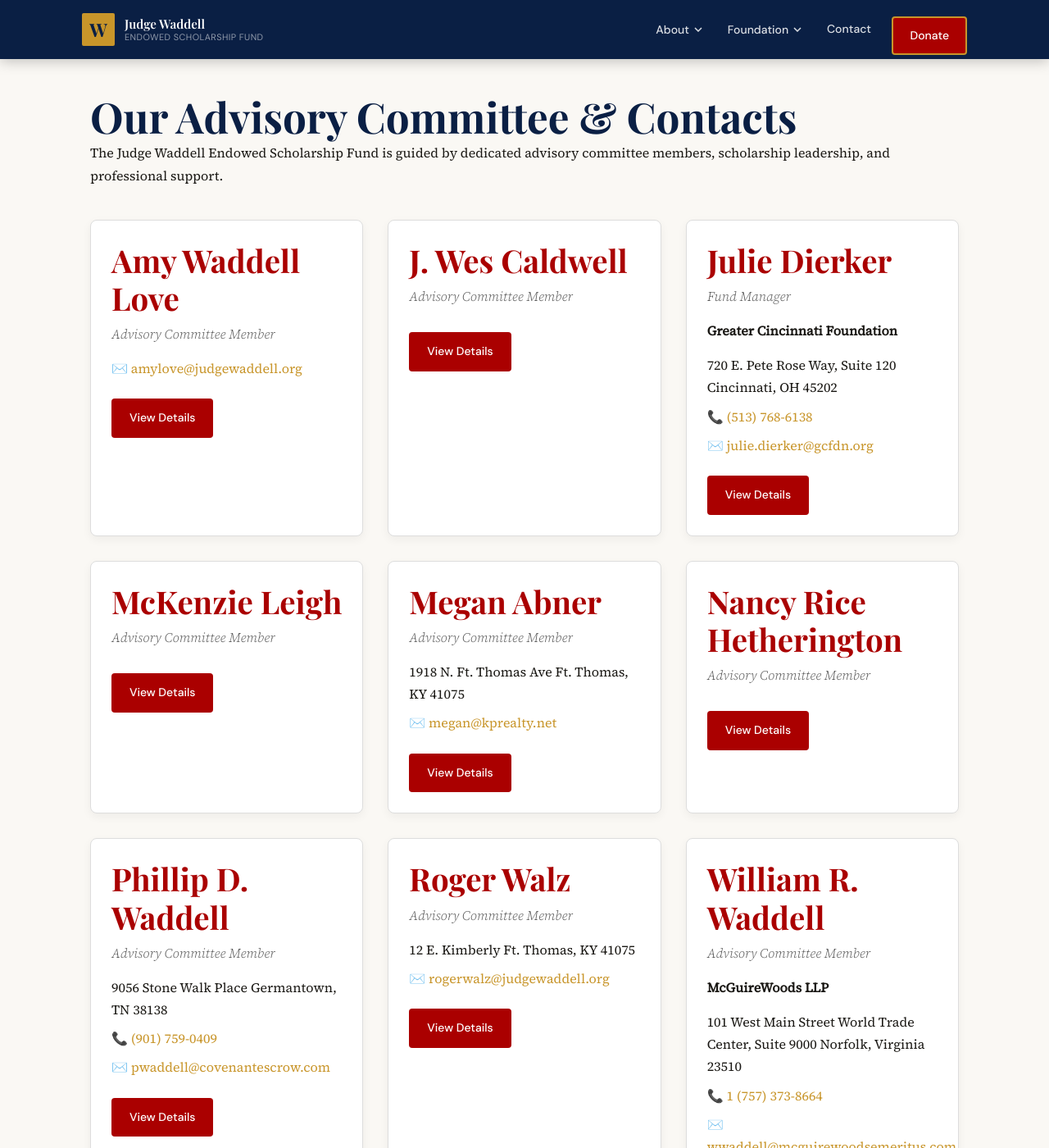
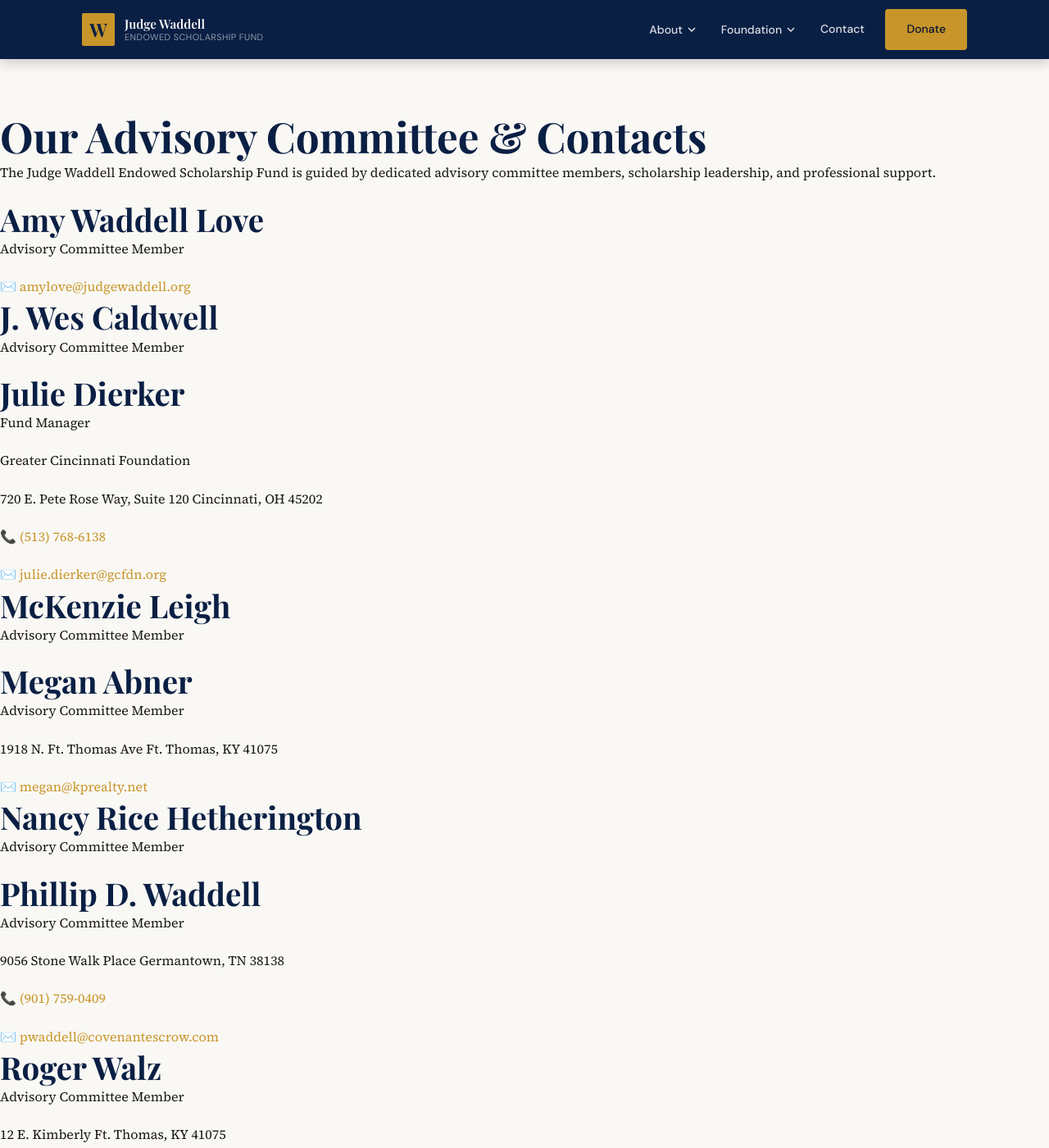
Before and after one commit to alwad/judgewaddellv3, a Jekyll site: the page built from pages/contact.html, in a window 1280 px wide and 1400 px high. Shown: the whole window at 82% size. Built offline with Jekyll 4.4.1, drawn with Linux system fonts in a browser that asks for light colours; some web fonts are replaced; some of the changed text lies outside the part shown.

Commit message:
Update contact.html

```diff
--- a/pages/contact.html
+++ b/pages/contact.html
@@ -24,45 +24,11 @@
           {% if contact.email %}<p class="email">✉️ <a href="mailto:{{ contact.email }}">{{ contact.email }}</a></p>{% endif %}
         </div>
 
-        <a href="{{ contact.url | relative_url }}" class="btn">View Details</a>
       </div>
     {% endfor %}
   </div>
 </div>
 
-<style>
-  .contact-page {
-    max-width: 1100px;
-    margin: 0 auto;
-    padding: 40px 20px;
-  }
-  .contacts-grid {
-    display: grid;
-    grid-template-columns: repeat(auto-fit, minmax(320px, 1fr));
-    gap: 30px;
-    margin-top: 40px;
-  }
-  .contact-card {
-    background: #fff;
-    border: 1px solid #ddd;
-    border-radius: 8px;
-    padding: 25px;
-    box-shadow: 0 4px 12px rgba(0,0,0,0.05);
-  }
-  .contact-card h2 {
-    margin: 0 0 8px;
-    color: #a00;
-  }
-  .title { font-style: italic; color: #555; margin: 0 0 15px; }
-  .org { font-weight: bold; margin: 0 0 15px; }
-  .contact-details p { margin: 8px 0; }
-  .btn {
-    display: inline-block;
-    margin-top: 15px;
-    padding: 10px 20px;
-    background: #a00;
-    color: white;
-    text-decoration: none;
     border-radius: 4px;
   }
 </style>
```
